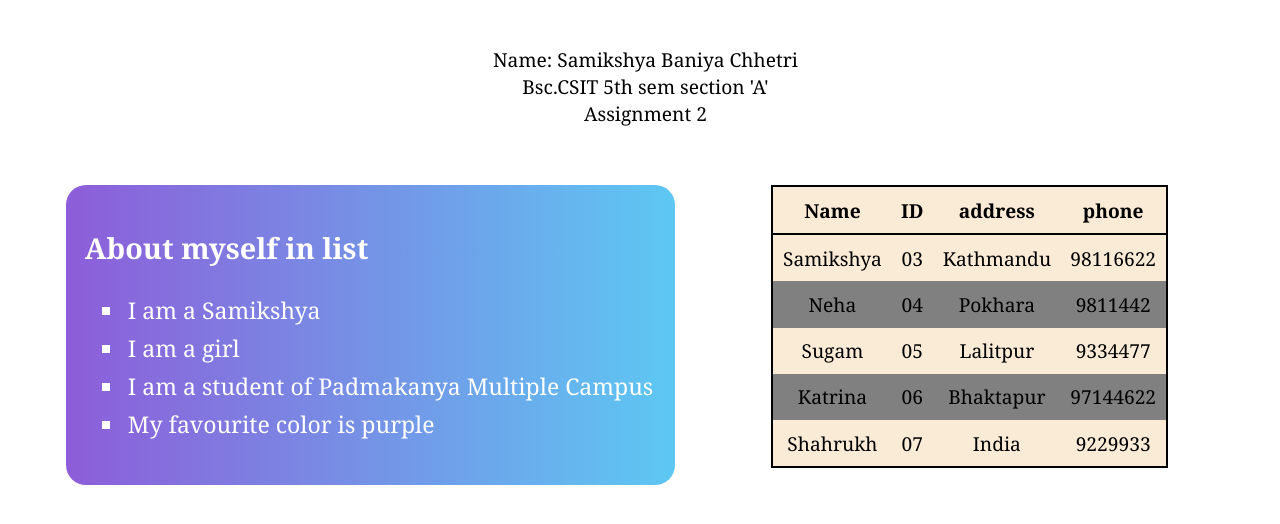
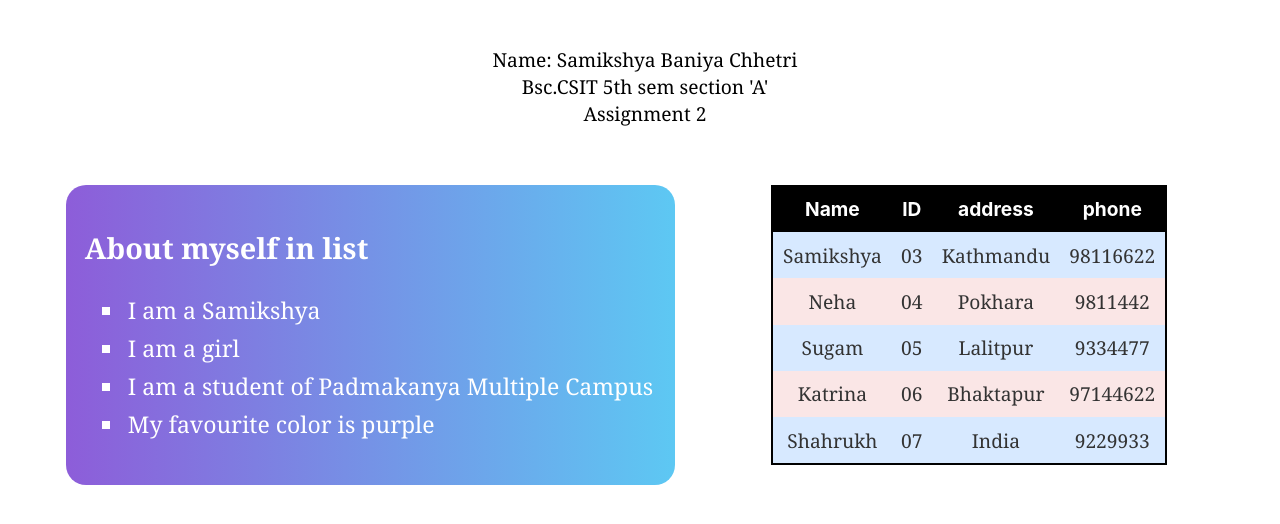
Before and after one commit to SamikshyaChhetri/web-assignment, a PHP site: page /index2.html in a window 1280 px wide. Shown: the top 524 px of the page. Run offline with PHP 8.4, Linux system fonts and the light colour scheme.

Commit message:
Assignment 2

```diff
--- a/style2.css
+++ b/style2.css
@@ -44,10 +44,20 @@
 th {
   padding: 0.5em;
   border-bottom: 2px solid black; /* Border style for table headers */
+  background-color: black;
+  color: white;
+  font-family: -apple-system, BlinkMacSystemFont, "Segoe UI", Roboto, Oxygen,
+    Ubuntu, Cantarell, "Open Sans", "Helvetica Neue", sans-serif;
 }
 td {
   padding: 0.5em;
 }
-tr:nth-child(n + 2):nth-child(odd) {
-  background-color: grey; /* Background color for odd rows starting from the second row */
+tr:nth-child(even) {
+  background-color: #d7e9ff;
+  color: #333;
 }
+
+tr:nth-child(odd) {
+  background-color: rgb(250, 230, 230);
+  color: #333;
+}
```
